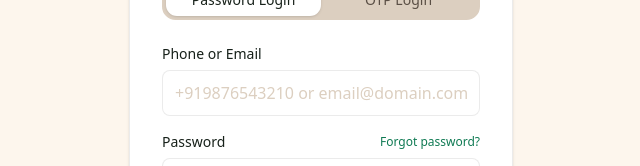
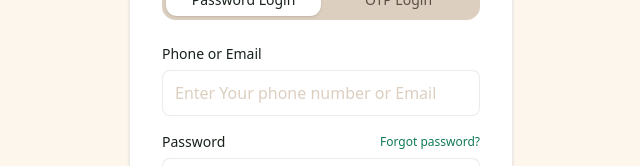
Before and after one commit to Speedopus-Global/MT-Pocket, a React app in the folder frontend/: page /login in a window 1280 px wide. Shown: the part 386-552 px from the top of the page, without its empty margins (319-959 px from the left). Built offline with nearby package versions, Linux system fonts and the light colour scheme; no server answers; the HTML template or start-up script is replaced by a standard one.

Commit message:
feat: implement dashboard layout and user authentication pages

```diff
--- a/frontend/src/components/layout/DashboardLayout.jsx
+++ b/frontend/src/components/layout/DashboardLayout.jsx
@@ -36,8 +36,12 @@ export default function DashboardLayout() {
       {/* Mobile Header Bar */}
       <header className="md:hidden flex items-center justify-between px-6 py-4 bg-card/85 backdrop-blur-md border-b border-border/60 z-20">
         <Link to="/" className="flex items-center gap-2">
-          <div className="w-8 h-8 rounded-full border border-primary/40 overflow-hidden bg-primary/5 flex items-center justify-center shadow-sm">
-            <img src={logo} alt="MT Pocket" className="w-6 h-6 object-contain bg-primary" />
+          <div className="w-8 h-8 rounded-full border border-green-500 overflow-hidden bg-green-500 flex items-center justify-center shadow-sm">
+            <img
+              src={logo}
+              alt="MT Pocket"
+              className="w-6 h-6 object-contain"
+            />
           </div>
           <span className="font-extrabold tracking-tight text-primary text-base">MT Pocket</span>
         </Link>
--- a/frontend/src/pages/Login.jsx
+++ b/frontend/src/pages/Login.jsx
@@ -216,7 +216,7 @@ export default function Login() {
                       id="forgot-identifier"
                       type="text"
                       required
-                      placeholder="+919876543210 or email@domain.com"
+                      placeholder="Enter your phone number or Email"
                       value={identifier}
                       onChange={(e) => setIdentifier(e.target.value)}
                       className="form-input"
@@ -282,7 +282,7 @@ export default function Login() {
                   id="login-identifier"
                   type="text"
                   required
-                  placeholder="+919876543210 or email@domain.com"
+                  placeholder="Enter Your phone number or Email"
                   value={identifier}
                   onChange={(e) => setIdentifier(e.target.value)}
                   className="form-input"
@@ -331,7 +331,7 @@ export default function Login() {
                       id="otp-identifier"
                       type="text"
                       required
-                      placeholder="+919876543210 or email@domain.com"
+                      placeholder="Enter Your phone number or Email"
                       value={identifier}
                       onChange={(e) => setIdentifier(e.target.value)}
                       className="form-input"
--- a/frontend/src/pages/Register.jsx
+++ b/frontend/src/pages/Register.jsx
@@ -185,7 +185,7 @@ export default function Register() {
                   id="reg-phone"
                   type="tel"
                   required
-                  placeholder="+91 98765 43210"
+                  placeholder="Enter your phone number"
                   value={phone}
                   onChange={(e) => setPhone(e.target.value)}
                   className="form-input"
@@ -252,7 +252,7 @@ export default function Register() {
                   id="reg-name"
                   type="text"
                   required
-                  placeholder="Annanya Tiwary"
+                  placeholder="Enter Your username"
                   value={fullName}
                   onChange={(e) => setFullName(e.target.value)}
                   className="form-input"
```
Also changed, not shown: 2 other files (tests, documents, lock files or other folders).
